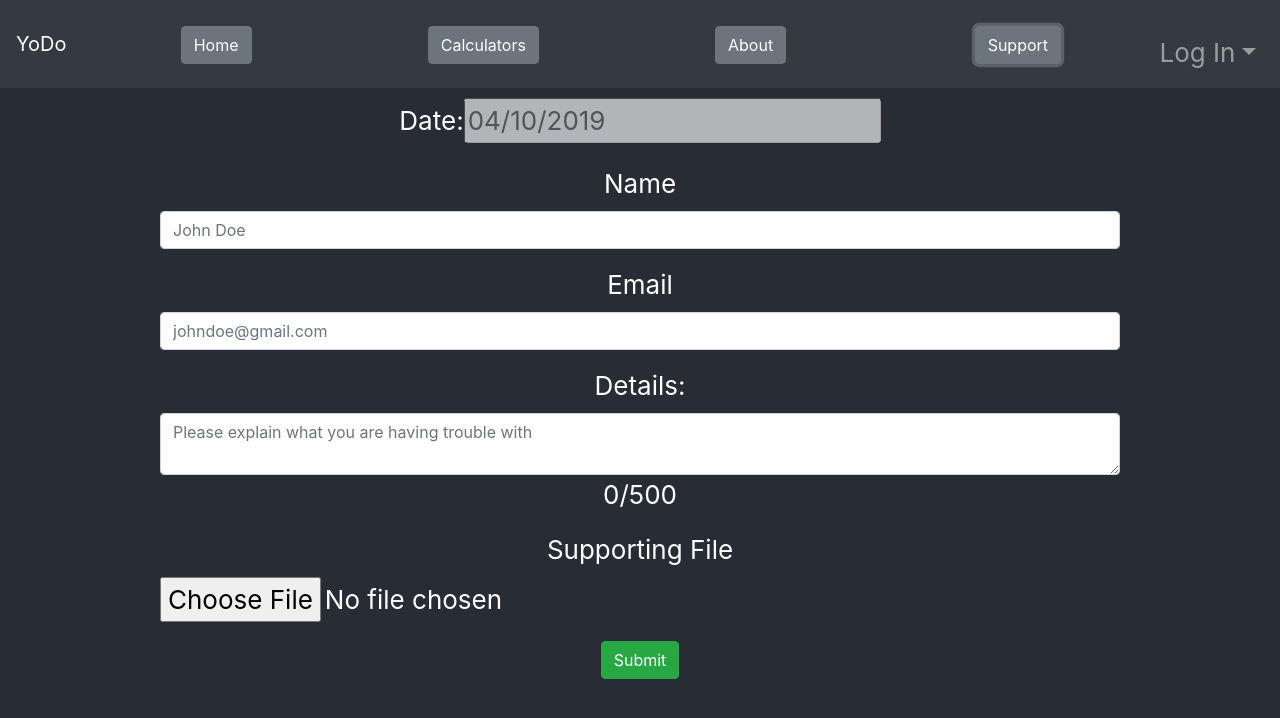
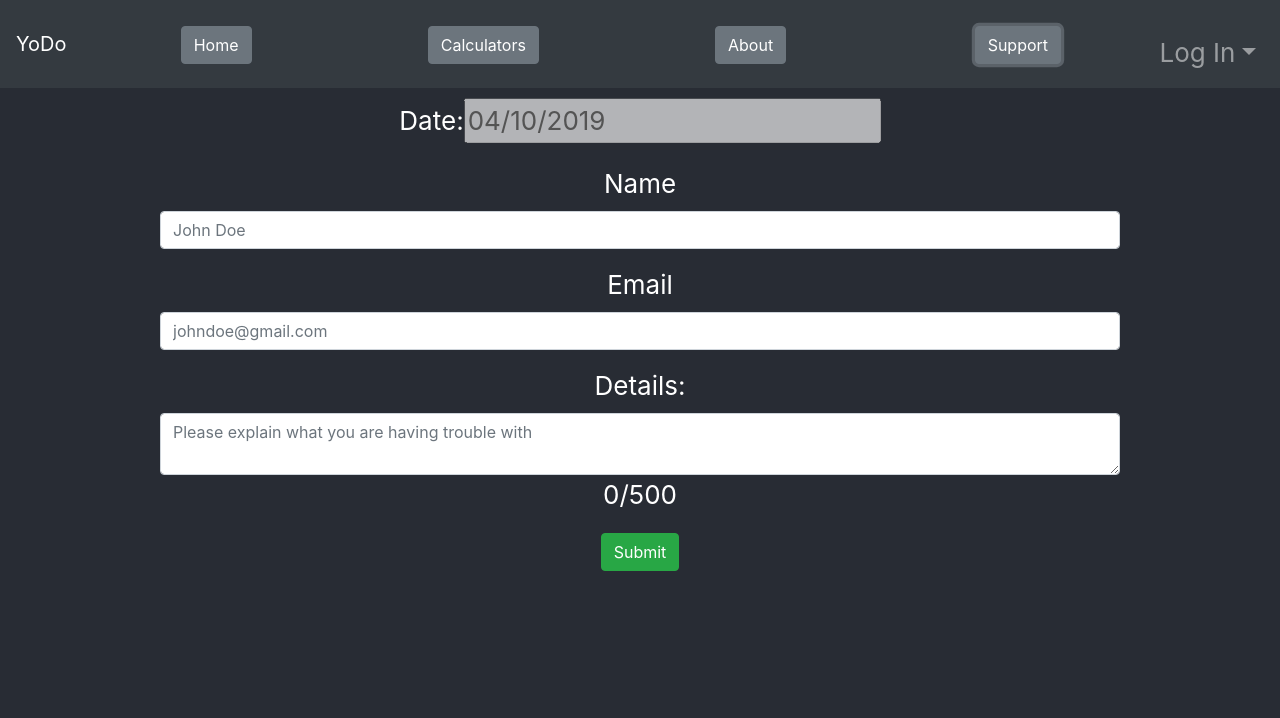
Before and after one commit to TYohoJr/yodo, a React (Create React App) app: page / in a window 1280 px wide. Both pictures are taken after a click on the button "Support". Shown: the top 718 px of the page. Built offline with nearby package versions, Linux system fonts and the light colour scheme.

Commit message:
temp removed file upload, functional support ticket page that emails you back a confirmation

```diff
--- a/src/Support/SupportPage.js
+++ b/src/Support/SupportPage.js
@@ -1,7 +1,7 @@
 import React, { Component } from 'react';
 import './Support.css';
 import { connect } from 'react-redux';
-import { Button, Form, FormGroup, Label, Input, FormText } from 'reactstrap';
+import { Button, Form, FormGroup, Label, Input } from 'reactstrap';
 import DatePicker from 'react-datepicker';
 import axios from 'axios';
 import SuccessPage from './SuccessPage';
@@ -43,15 +43,16 @@ class SupportPage extends Component {
         this.props.dispatch({
             type: 'loadingData'
         })
-        const fileData = new FormData();
-        fileData.append('file', this.state.file);
+        // const fileData = new FormData();
+        // fileData.append('file', this.state.file);
         const userData = {
             name: this.state.name,
             email: this.state.email,
             date: this.state.startDate,
             details: this.state.details,
         }
-        axios.post('/supportUpload', fileData, { token: sessionStorage.getItem('token') }).then((result) => {
+        axios.post('/supportUpload', { userData, token: sessionStorage.getItem('token') }).then((result) => {
+            console.log(result)
             this.props.dispatch({
                 type: 'changePage',
                 currentPage: <SuccessPage />
@@ -101,10 +102,10 @@ class SupportPage extends Component {
                     <Input type="textarea" maxLength='500' placeholder='Please explain what you are having trouble with' onChange={this.onDetailsChange} />
                     {this.state.details.length}/500
                 </FormGroup>
-                <FormGroup>
+                {/* <FormGroup>
                     <Label for="exampleFile">Supporting File</Label>
-                    <Input type="file" name="file" id="file" onChange={this.handleFile} />
-                </FormGroup>
+                    <Input disabled type="file" name="file" id="file" onChange={this.handleFile} />
+                </FormGroup> */}
                 <Button color='success' onClick={this.uploadHandler}>Submit</Button>
             </Form>
         );
```
